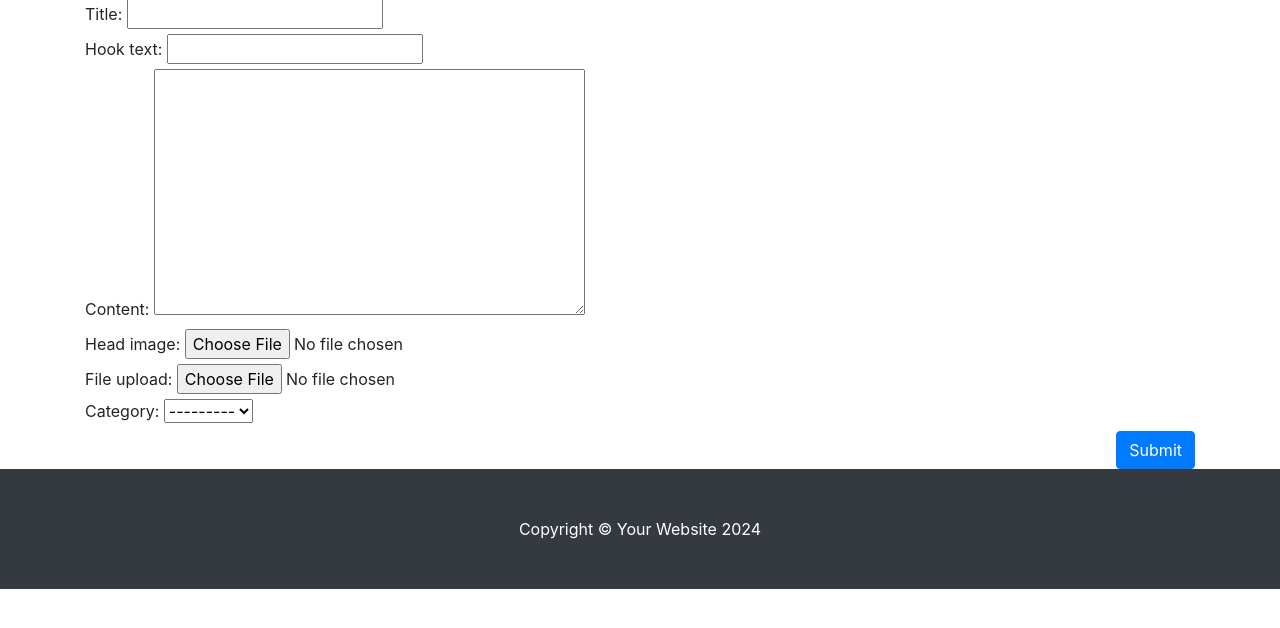
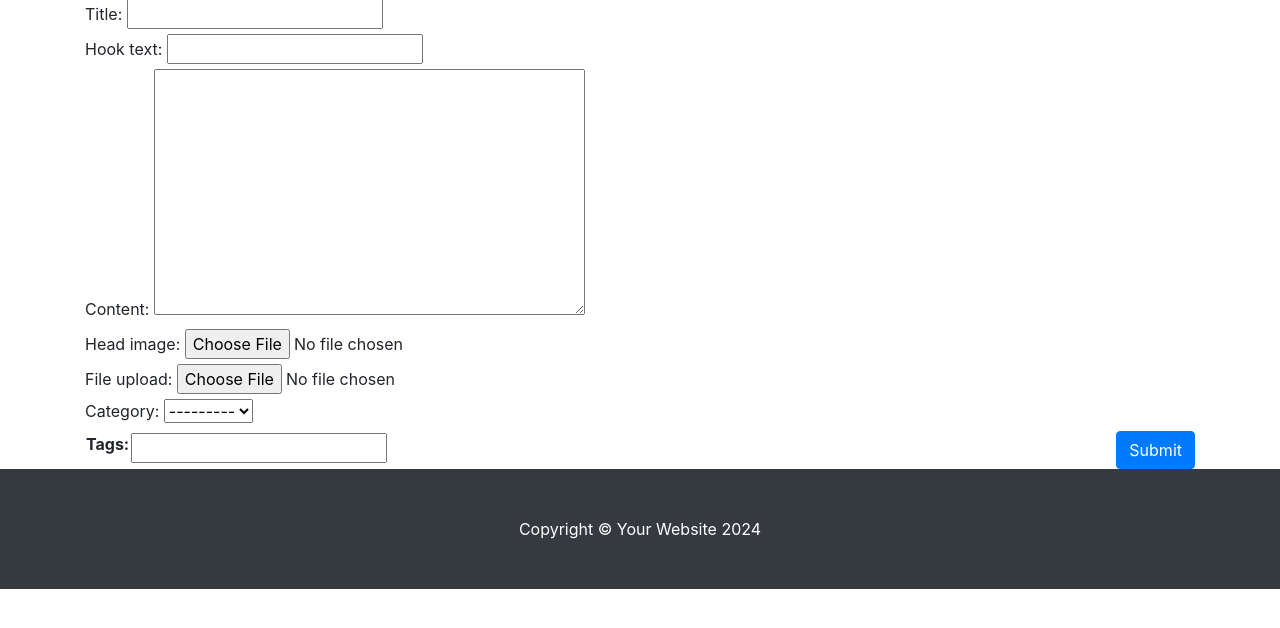
Before and after one commit to seonseono/do_it_django_a_to_z, a Django app: page /blog/create_post/ in a window 1280 px wide. Shown: the part 138-766 px from the top of the page. Run offline with Django 5.2, Linux system fonts and the light colour scheme; the visitor is signed in with stand-in values (Sample User, id 1); data that the repository does not hold is empty; some libraries are stand-ins or nearby versions.

Commit message:
finish tag function

```diff
--- a/blog/templates/blog/post_detail.html
+++ b/blog/templates/blog/post_detail.html
@@ -29,7 +29,7 @@
     <hr>
 
     {% if user.is_authenticated and user == post.author %}
-      <a class="btn btn-info btn-sm float-right" href="/blog/update_post/{{ post.pk }}/" role="button">
+      <a class="btn btn-outline-primary btn-sm float-right" href="/blog/update_post/{{ post.pk }}/" role="button">
         <i class="fa-solid fa-feather-pointed"></i> Edit Post</a>
     {% endif %}
 
--- a/blog/templates/blog/post_form.html
+++ b/blog/templates/blog/post_form.html
@@ -6,6 +6,10 @@
     <form method="post" enctype="multipart/form-data">{% csrf_token %}
         <table>
             {{ form }}
+            <tr>
+                <th><label for="id_tags_srt">Tags:</label></th>
+                <td><input type="text" name="tags_str" id="id_tags_str"></td>
+            </tr>
             <button type="submit" class="btn btn-primary float-right">Submit</button>
         </table>
     </form>
--- a/blog/templates/blog/post_update_form.html
+++ b/blog/templates/blog/post_update_form.html
@@ -6,6 +6,10 @@
     <form method="post" enctype="multipart/form-data">{% csrf_token %}
         <table>
             {{ form }}
+            <tr>
+                <th><label for="id_tags_srt">Tags:</label></th>
+                <td><input type="text" name="tags_str" id="id_tags_str" value="{{ tags_str_default }}"></td>
+            </tr>
             <button type="submit" class="btn btn-primary float-right">Submit</button>
         </table>
     </form>
--- a/blog/views.py
+++ b/blog/views.py
@@ -2,6 +2,7 @@ from django.shortcuts import render, redirect
 from django.views.generic import ListView, DetailView, CreateView, UpdateView
 from django.contrib.auth.mixins import LoginRequiredMixin, UserPassesTestMixin
 from django.core.exceptions import PermissionDenied
+from django.utils.text import slugify
 from .models import Post, Category, Tag
 
 
@@ -15,6 +16,34 @@ class PostUpdate(LoginRequiredMixin, UpdateView):
             raise PermissionDenied
     template_name = 'blog/post_update_form.html'
 
+    def get_context_data(self, **kwargs):
+        context = super(PostUpdate, self).get_context_data()
+        if self.object.tags.exists():
+            tags_str_list = list()
+            for t in self.object.tags.all():
+                tags_str_list.append(t.name)
+            context['tags_str_default'] = '; '.join(tags_str_list)
+        return context
+
+    def form_valid(self, form):
+        response = super(PostUpdate, self).form_valid(form)
+        self.object.tags.clear()
+
+        tags_str = self.request.POST.get('tags_str')
+        if tags_str:
+            tags_str = tags_str.strip()
+            tags_str = tags_str.replace(',', ';')
+            tags_list = tags_str.split(';')
+
+            for t in tags_list:
+                t = t.strip()
+                tag, is_tag_created = Tag.objects.get_or_create(name=t)
+                if is_tag_created:
+                    tag.slug = slugify(t, allow_unicode=True)
+                    tag.save()
+                self.object.tags.add(tag)
+        return response
+
 class PostCreate(LoginRequiredMixin, UserPassesTestMixin, CreateView):
     model = Post
     fields = ['title', 'hook_text', 'content', 'head_image', 'file_upload', 'category']
@@ -26,7 +55,23 @@ class PostCreate(LoginRequiredMixin, UserPassesTestMixin, CreateView):
         current_user = self.request.user
         if current_user.is_authenticated and (current_user.is_staff or current_user.is_superuser):
             form.instance.author = current_user
-            return super(PostCreate, self).form_valid(form)
+            response = super(PostCreate, self).form_valid(form)
+
+            tags_str = self.request.POST.get('tags_str')
+            if tags_str:
+                tags_str = tags_str.strip()
+                tags_str = tags_str.replace(',', ';')
+                tags_list = tags_str.split(';')
+
+                for t in tags_list:
+                    t = t.strip()
+                    tag, is_tag_created = Tag.objects.get_or_create(name=t)
+                    if is_tag_created:
+                        tag.slug = slugify(t, allow_unicode=True)
+                        tag.save()
+                    self.object.tags.add(tag)
+            return response
+
         else:
             return redirect('/blog/')
 
```
Also changed, not shown: blog/tests.py (+19 -1 lines).
